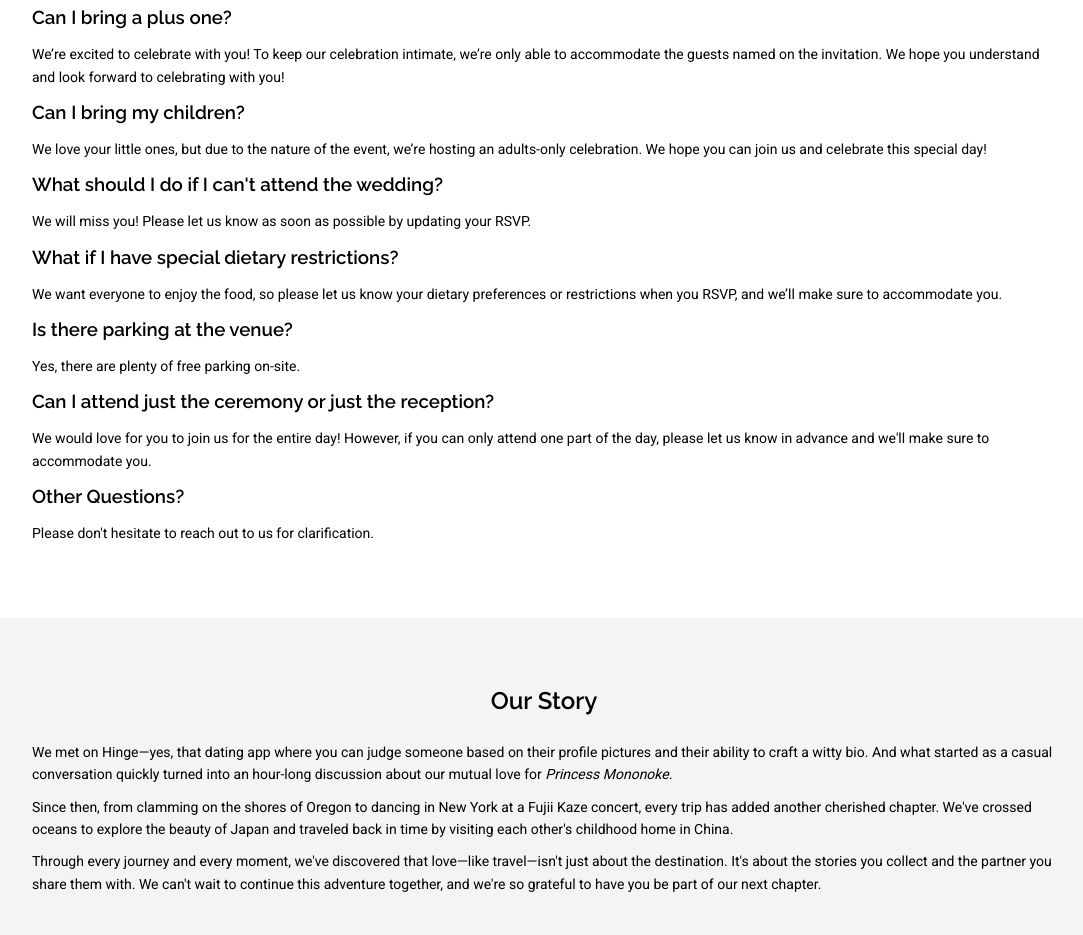
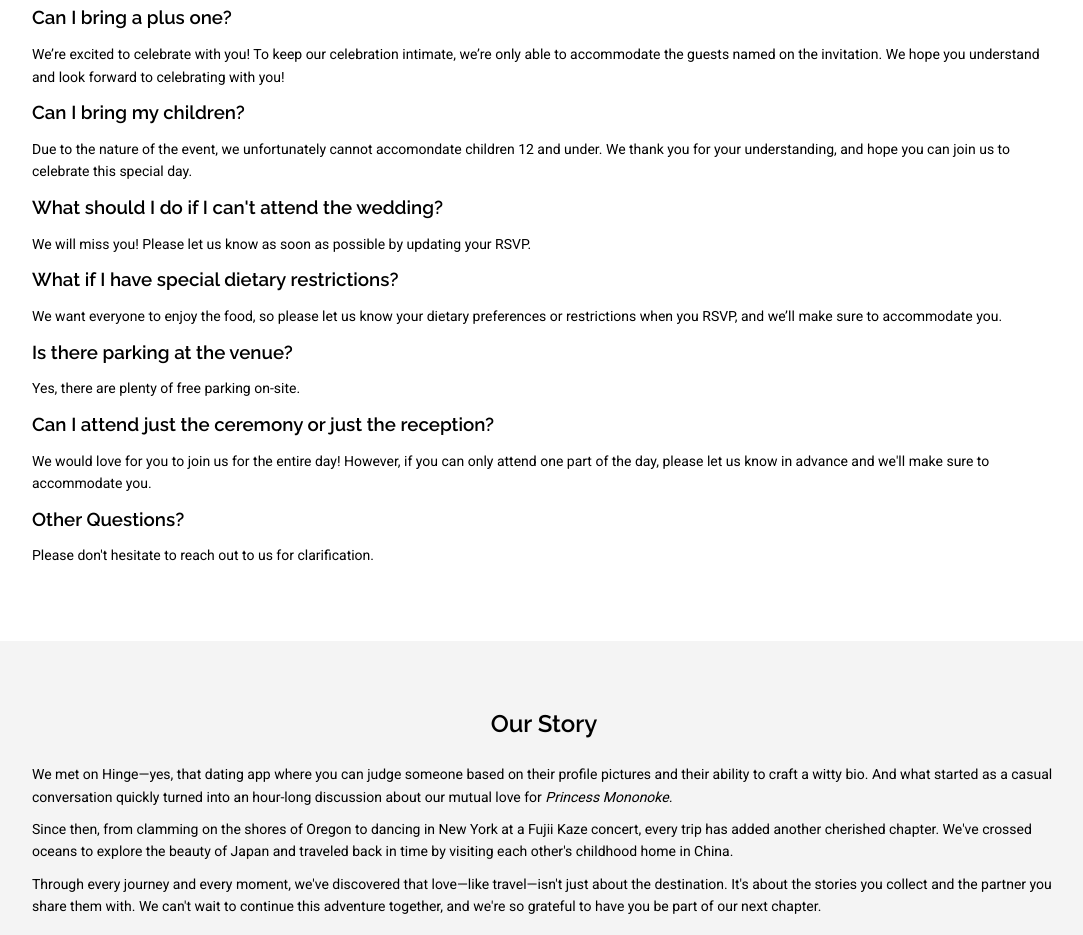
Before and after one commit to oliv9286/oj-wedding, a plain HTML site: page index.html in a window 1280 px wide. Shown: the part 2533-3468 px from the top of the page, without its empty margins (96-1179 px from the left). Drawn offline with Linux system fonts and the light colour scheme; a web font is replaced by a local one.

Commit message:
update message

```diff
--- a/index.html
+++ b/index.html
@@ -89,7 +89,7 @@
         <h3>Can I bring a plus one?</h3>
         <p>We’re excited to celebrate with you! To keep our celebration intimate, we’re only able to accommodate the guests named on the invitation. We hope you understand and look forward to celebrating with you!</p>
         <h3>Can I bring my children?</h3>
-        <p>We love your little ones, but due to the nature of the event, we’re hosting an adults-only celebration. We hope you can join us and celebrate this special day!</p>
+        <p>Due to the nature of the event, we unfortunately cannot accomondate children 12 and under. We thank  you for your understanding, and hope you can join us to celebrate this special day.</p>
         <h3>What should I do if I can't attend the wedding?</h3>
         <p>We will miss you! Please let us know as soon as possible by updating your RSVP.</p>
         <h3>What if I have special dietary restrictions?</h3>
```
